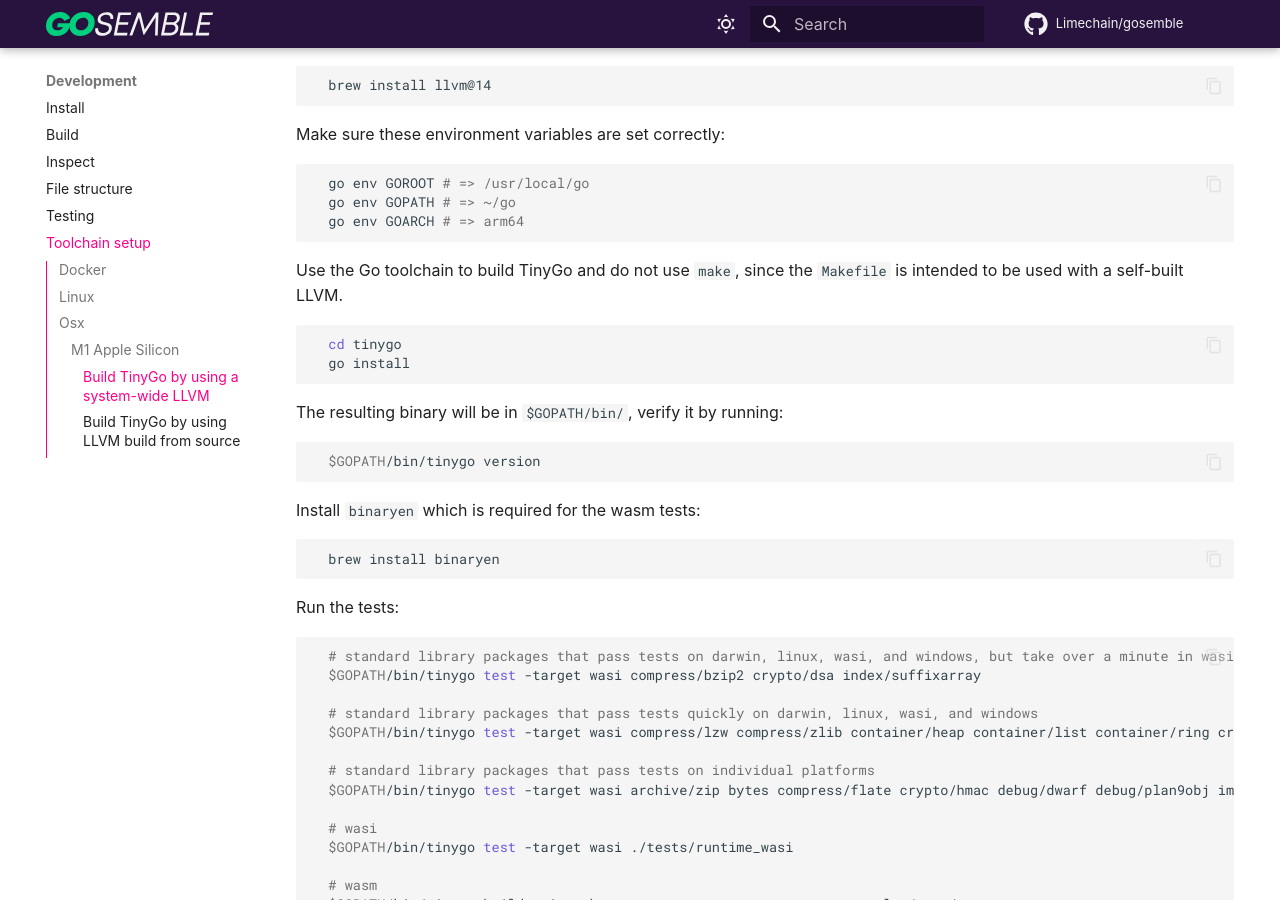
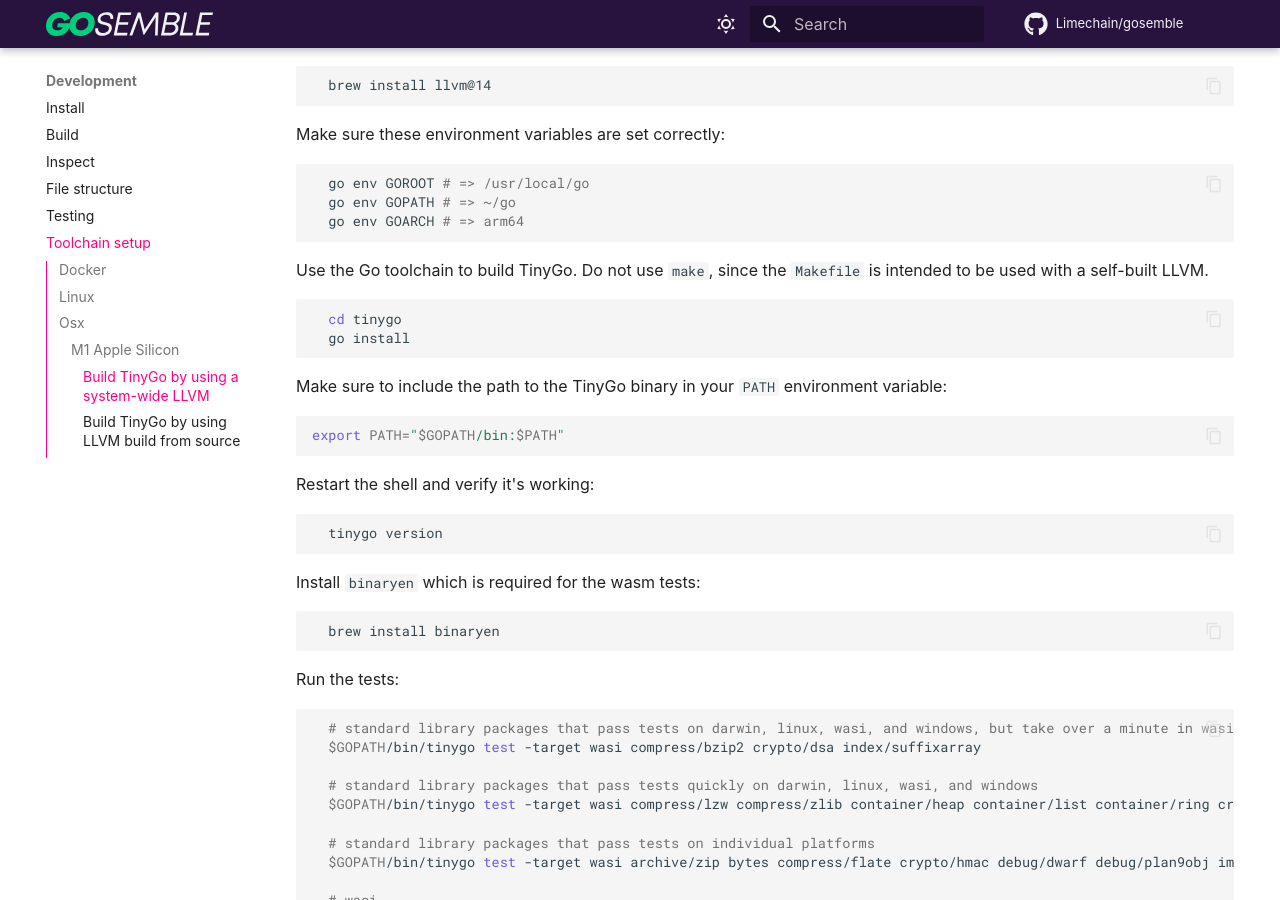
Before and after one commit to LimeChain/gosemble, an MkDocs documentation site: the page built from docs/docs/development/toolchain-setup.md, in a window 1280 px wide and 900 px high, scrolled down 799 px. Built offline with MkDocs 1.6.1 and Material for MkDocs 9.7.7, drawn with Linux system fonts in a browser that asks for light colours; some web fonts are replaced; comment, search, counter and statistics services are not loaded.

Commit message:
docs: fixes

````diff
--- a/docs/docs/development/toolchain-setup.md
+++ b/docs/docs/development/toolchain-setup.md
@@ -38,17 +38,23 @@ Make sure these environment variables are set correctly:
   go env GOARCH # => arm64
 ```
 
-Use the Go toolchain to build TinyGo and do not use `make`, since the `Makefile` is intended to be used with a self-built LLVM.
+Use the Go toolchain to build TinyGo. Do not use `make`, since the `Makefile` is intended to be used with a self-built LLVM.
 
 ```sh
   cd tinygo
   go install
 ```
 
-The resulting binary will be in `$GOPATH/bin/`, verify it by running:
+Make sure to include the path to the TinyGo binary in your `PATH` environment variable:
 
 ```sh
-  $GOPATH/bin/tinygo version
+export PATH="$GOPATH/bin:$PATH"
+```
+
+Restart the shell and verify it's working:
+
+```sh
+  tinygo version
 ```
 
 Install `binaryen` which is required for the wasm tests:
````
